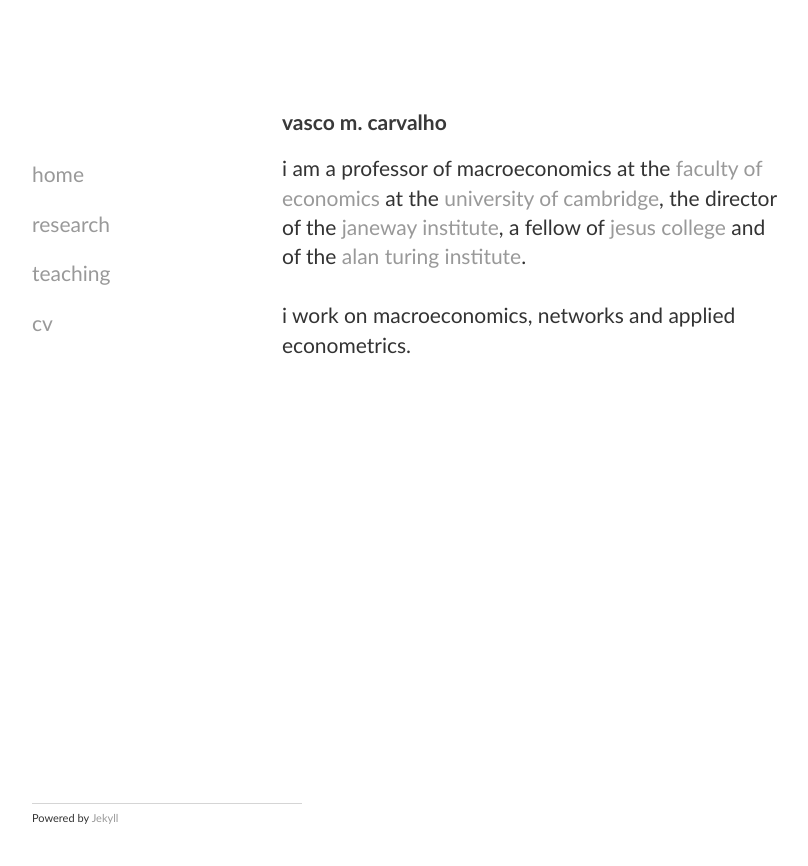
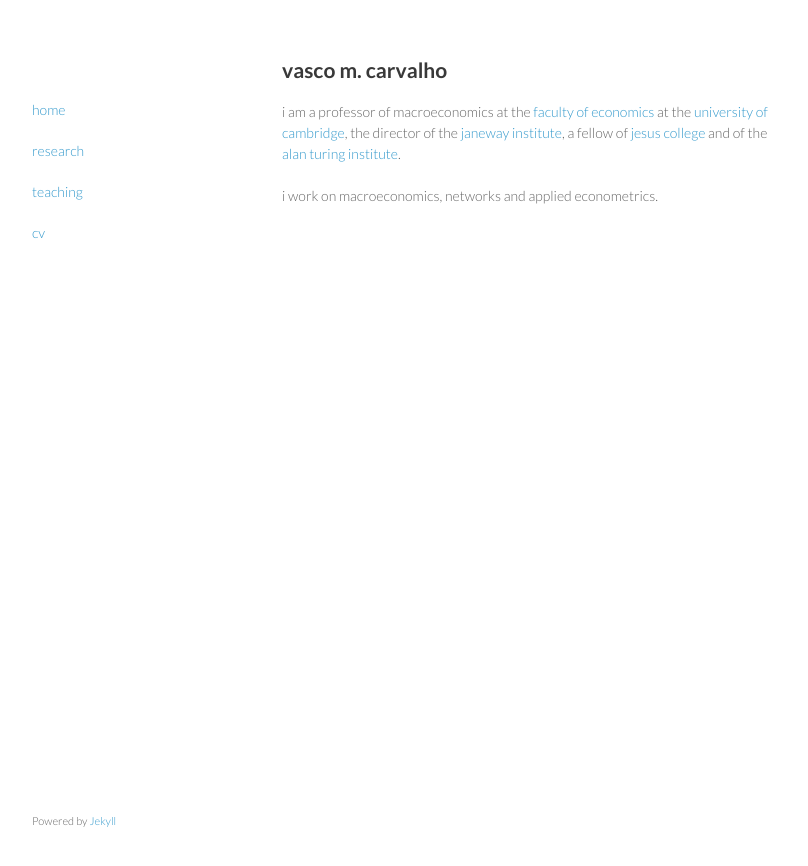
Before and after one commit to Vasco-M-Carvalho/vasco-m-carvalho.github.io, a Jekyll site: the page built from index.html, in a window 1280 px wide. Shown: the top 866 px of the page, without its empty margins (233-1041 px from the left). Built offline with Jekyll 4.4.1, drawn with Linux system fonts in a browser that asks for light colours.

Commit message:
Update index.html

```diff
--- a/index.html
+++ b/index.html
@@ -5,7 +5,7 @@
 <head>
     <title>{{ page.title }}</title>
     <!-- link to main stylesheet -->
-    <link rel="stylesheet" type="text/css" href="./css/main.css">
+    <link rel="stylesheet" type="text/css" href="./css/styles.css">
 </head>
 
 <h2 id="welcome">vasco m. carvalho</h2>
```
